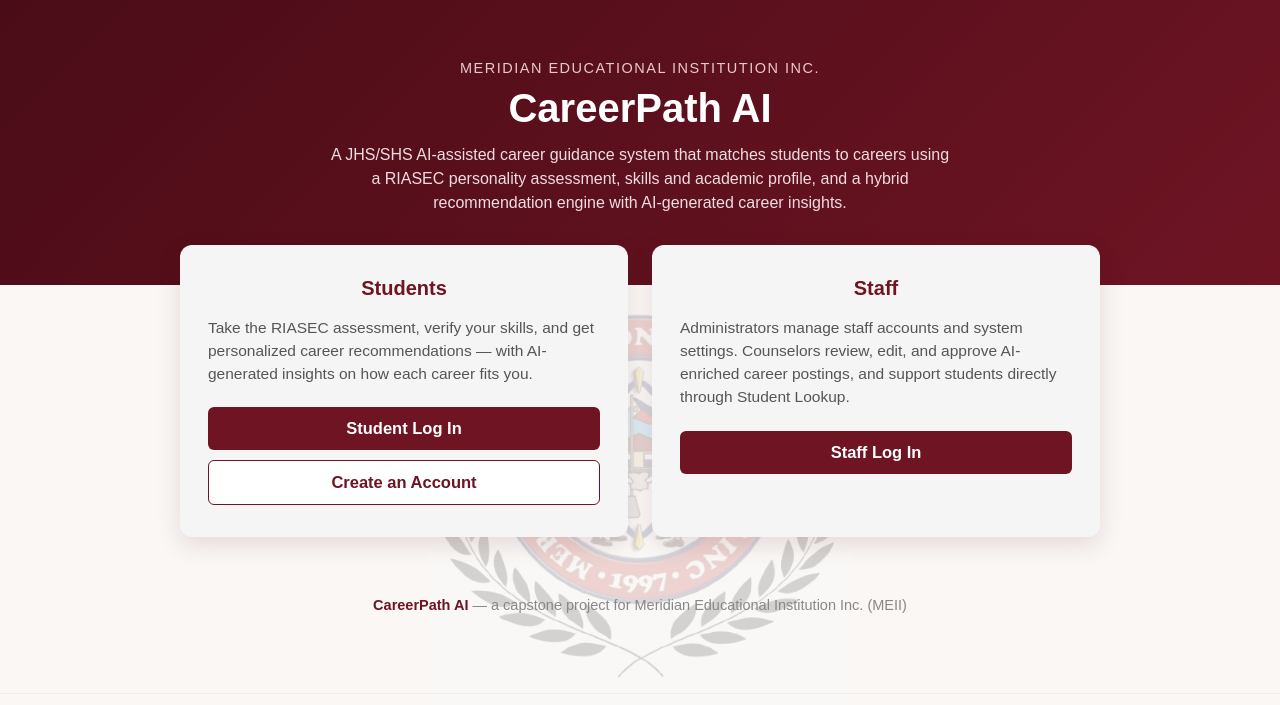
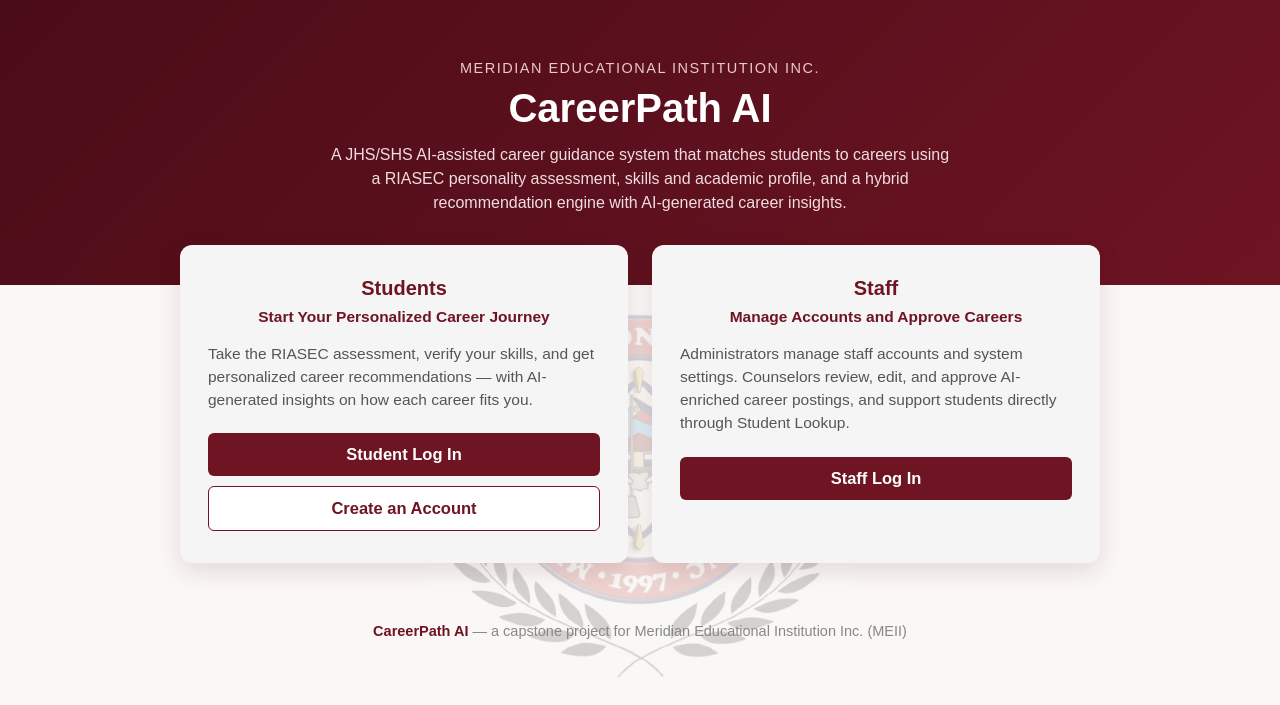
Before and after one commit to Flores0809/careerpath_ai, a PHP site: page /crawl/ in a window 1280 px wide. Shown: the top 705 px of the page. Run offline with PHP 8.4, Linux system fonts and the light colour scheme.

Commit message:
index.php: add short taglines to Students/Staff cards

```diff
--- a/php/index.php
+++ b/php/index.php
@@ -38,6 +38,7 @@ $currentStaff = current_user();
     .card { background: #f5f5f5; border-radius: 12px; box-shadow: 0 8px 24px rgba(74,12,23,0.12); padding: 32px 28px; }
     .card .icon { font-size: 28px; margin-bottom: 10px; }
     .card h2 { color: #6e1423; margin: 0 0 8px; font-size: 20px; text-align: center; }
+    .card p.tagline { color: #6e1423; font-weight: bold; font-size: 15.5px; text-align: center; margin: 0 0 10px; }
     .card p.desc { color: #555; font-size: 15.5px; line-height: 1.5; margin-bottom: 22px; min-height: 42px; }
 
     .welcome-box { background: #faf0f1; border-radius: 8px; padding: 14px 16px; margin-bottom: 18px; font-size: 15.5px; }
@@ -70,6 +71,7 @@ $currentStaff = current_user();
             <div class="cards">
             <div class="card">
                 <h2>Students</h2>
+                <p class="tagline">Start Your Personalized Career Journey</p>
                 <p class="desc">Take the RIASEC assessment, verify your skills, and get personalized career recommendations — with AI-generated insights on how each career fits you.</p>
 
                 <?php if ($currentStudent): ?>
@@ -91,6 +93,7 @@ $currentStaff = current_user();
 
             <div class="card">
                 <h2>Staff</h2>
+                <p class="tagline">Manage Accounts and Approve Careers</p>
                 <p class="desc">Administrators manage staff accounts and system settings. Counselors review, edit, and approve AI-enriched career postings, and support students directly through Student Lookup.</p>
 
                 <?php if ($currentStaff): ?>
```
